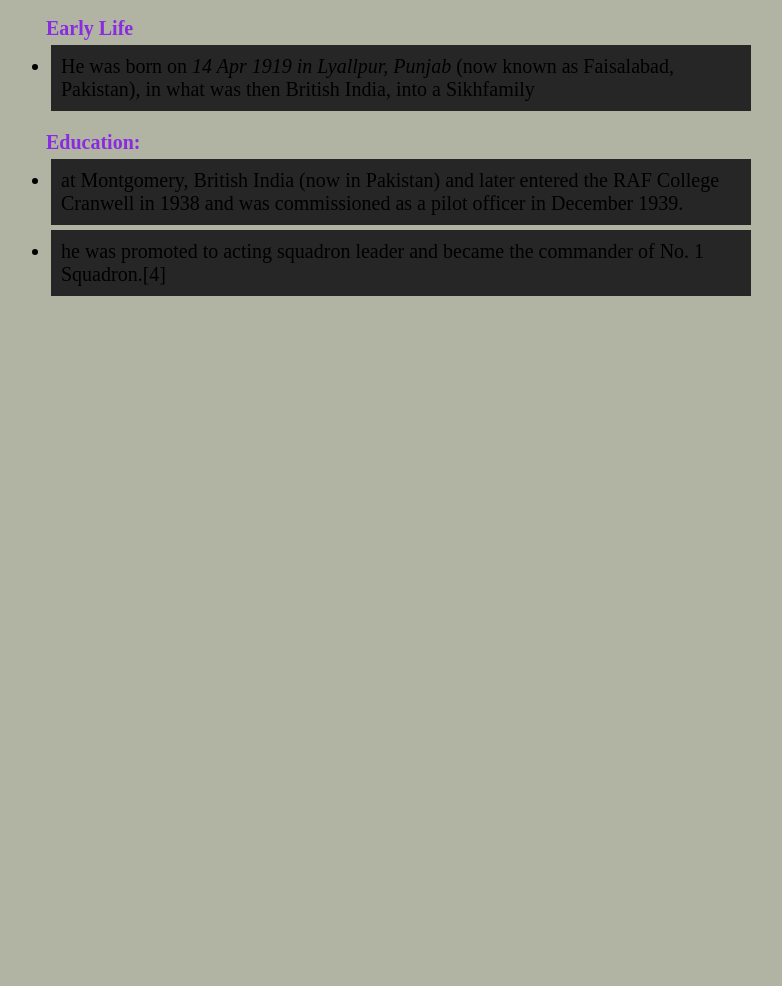
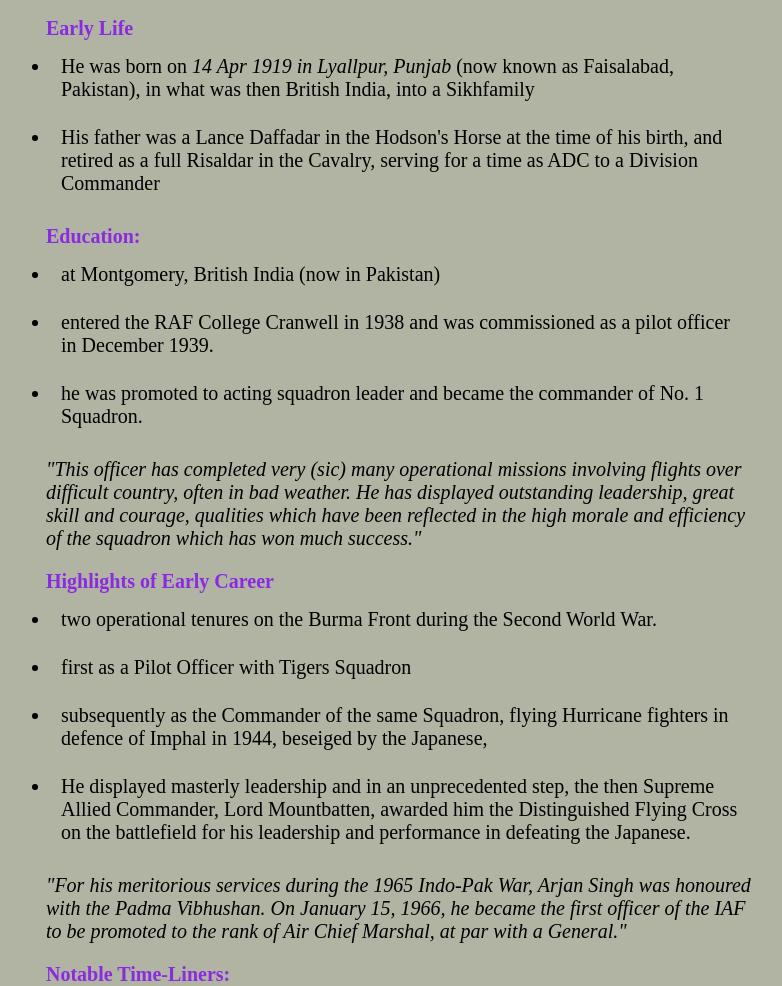
Before and after one commit to B0n-Echo/454, a plain HTML site: page index.html in a window 1280 px wide. Shown: the part 1327-2313 px from the top of the page, without its empty margins (302-1084 px from the left). Before the commit the page ends 1623 px from the top, so only its background shows below. Drawn offline with nearby package versions, Linux system fonts and the light colour scheme.

Commit message:
added new information added quote class and some styling properties for quotes." made new <ul> for time-Line.

```diff
--- a/index.html
+++ b/index.html
@@ -51,14 +51,44 @@
                 <li>He was born on
                     <em>14 Apr 1919 in Lyallpur, Punjab</em> (now known as Faisalabad, Pakistan), in what was then British India,
                     into a Sikhfamily</li>
+                <li>His father was a Lance Daffadar in the Hodson's Horse at the time of his birth,
+                    and retired as a full Risaldar in the Cavalry, serving for a time as ADC to a Division Commander</li>
+
             </ul>
 
             <ul class="list">
                 <b class="bold">Education:</b>
-                <li> at Montgomery, British India (now in Pakistan) and later entered the RAF College Cranwell in 1938 and was
+                <li> at Montgomery, British India (now in Pakistan)</li>
+                <li>entered the RAF College Cranwell in 1938 and was
                     commissioned as a pilot officer in December 1939.</li>
-                <li>he was promoted to acting squadron leader and became the commander of No. 1 Squadron.[4]</li>
+                <li>he was promoted to acting squadron leader and became the commander of No. 1 Squadron.</li>
             </ul>
+            <ul class="quoted">
+                <em>"This officer has completed very (sic) many operational missions involving flights over difficult country, often in bad weather.
+                        He has displayed outstanding leadership, great skill and courage, qualities which have been reflected in the high morale and
+                        efficiency of the squadron which has won much success."
+                </em>
+            </ul>
+
+            <ul>
+                <b class="bold">Highlights of Early Career</b>
+                <li> two operational tenures on the Burma Front during the Second World War.</li>
+                <li>first as a Pilot Officer with Tigers Squadron</li>
+                <li>subsequently as the Commander of the same Squadron, flying Hurricane fighters in defence of Imphal in 1944, beseiged by the Japanese, </li>
+                <li>He displayed masterly leadership and in an unprecedented step, the then Supreme Allied Commander, Lord Mountbatten, awarded him the Distinguished Flying Cross on the battlefield for his leadership and performance in defeating the Japanese.</li>
+            </ul>
+
+            <ul class="quoted">
+                    <em>"For his meritorious services during the 1965 Indo-Pak War, Arjan Singh was honoured with the Padma Vibhushan.
+                            On January 15, 1966, he became the first officer of the IAF to be promoted to the rank of Air Chief Marshal, at par with a General."
+                    </em>
+                </ul>
+
+                <ul class="list">
+                        <b class="bold">Notable Time-Liners:</b>
+
+
+                    </ul>
         </div>
         <div>
             <button onclick="topFunction()" id="myBtn" title="Go to top">Top</button>
--- a/styles.css
+++ b/styles.css
@@ -90,7 +90,7 @@
 ul > li {
     margin: 5px;
     padding: 10px;
-    background-color:rgb(39, 38, 38);
+    background-color:#b1b3a3;
     cursor: pointer;
 
     opacity: 1.0;
@@ -99,9 +99,14 @@
 
 ul > li:hover {
     opacity: 1.0;
-    color: aliceblue;
+    font-weight: bold;
 }
 
 ul:hover > li:not(:hover) {
     opacity: 0.5;
 }
+
+.quoted :hover{
+    color: red;
+font-weight: bold;
+}
```
